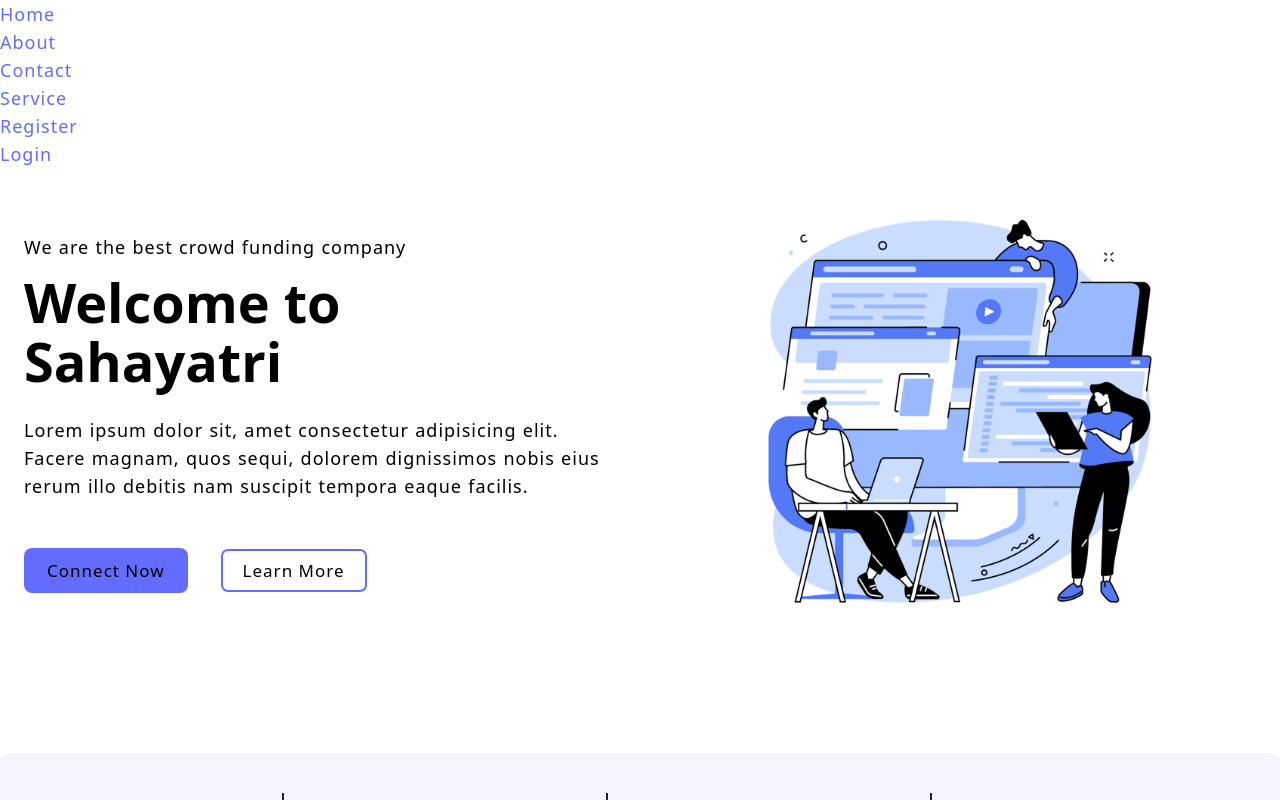
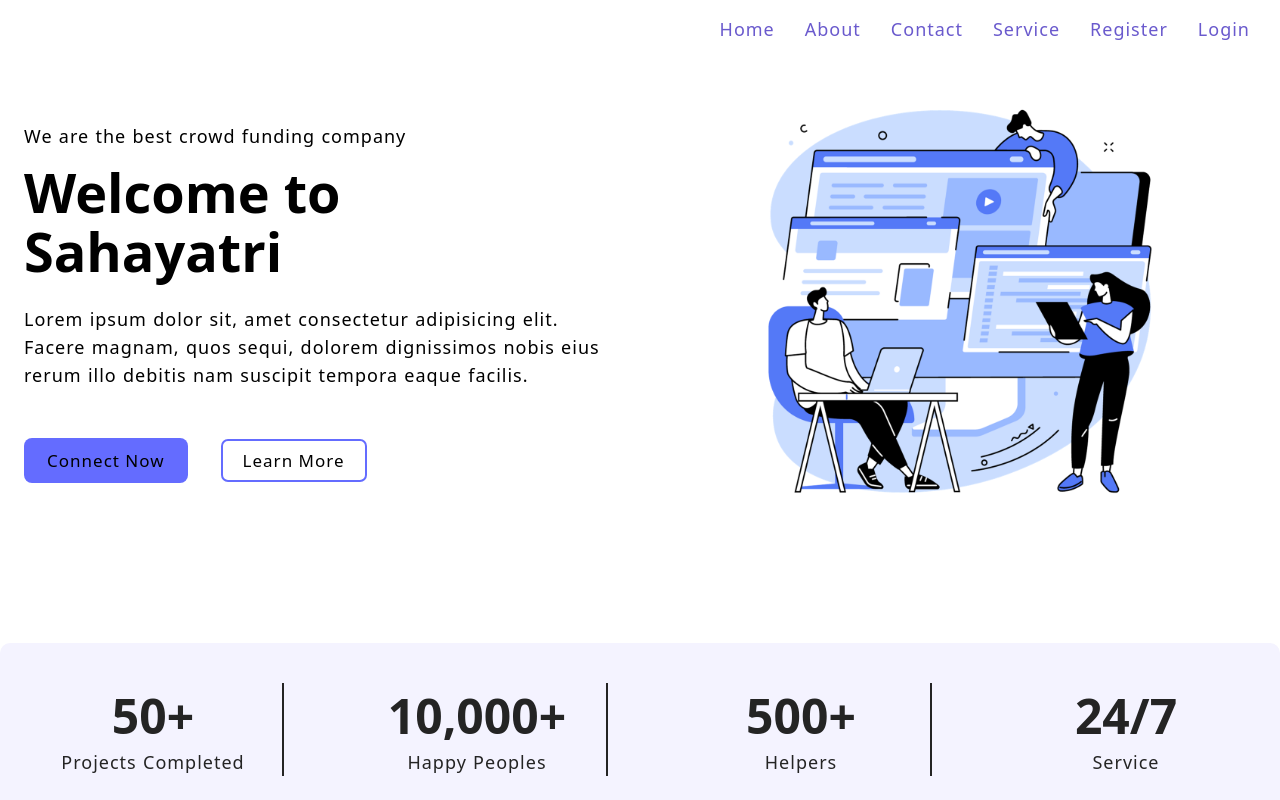
Before and after one commit to DrishyaShrestha09/admin-panel, a React (Vite) app in the folder client/: page / in a window 1280 px wide. Shown: the top 800 px of the page. Built offline with nearby package versions, Linux system fonts and the light colour scheme.

Commit message:
added styling in nav bar

```diff
--- a/client/src/components/Navbar.css
+++ b/client/src/components/Navbar.css
@@ -0,0 +1,45 @@
+* {
+    margin: 0;
+    padding: 0;
+    box-sizing: border-box;
+  }
+
+  /* Navbar container */
+  .navbar {
+    display: flex;
+    justify-content: flex-end;
+    align-items: center;
+    padding: 15px 30px;
+    color: #fff;
+  }
+
+  /* Navigation Links */
+  .navbar ul {
+    list-style: none;
+    display: flex;
+    gap: 30px;
+    margin-left: auto;
+  }
+
+  .navbar ul li {
+    display: inline-block;
+  }
+
+  .navbar ul li a {
+    text-decoration: none;
+    color: #6A5ACD;
+    transition: color 0.3s ease;
+  }
+
+  /* Hover effect for links */
+  .navbar ul li a:hover {
+    color: #000000;
+  }
+
+  /* Optional: For responsiveness */
+  @media screen and (max-width: 768px) {
+    .navbar ul {
+      flex-direction: column;
+      gap: 10px;
+    }
+  }
```
